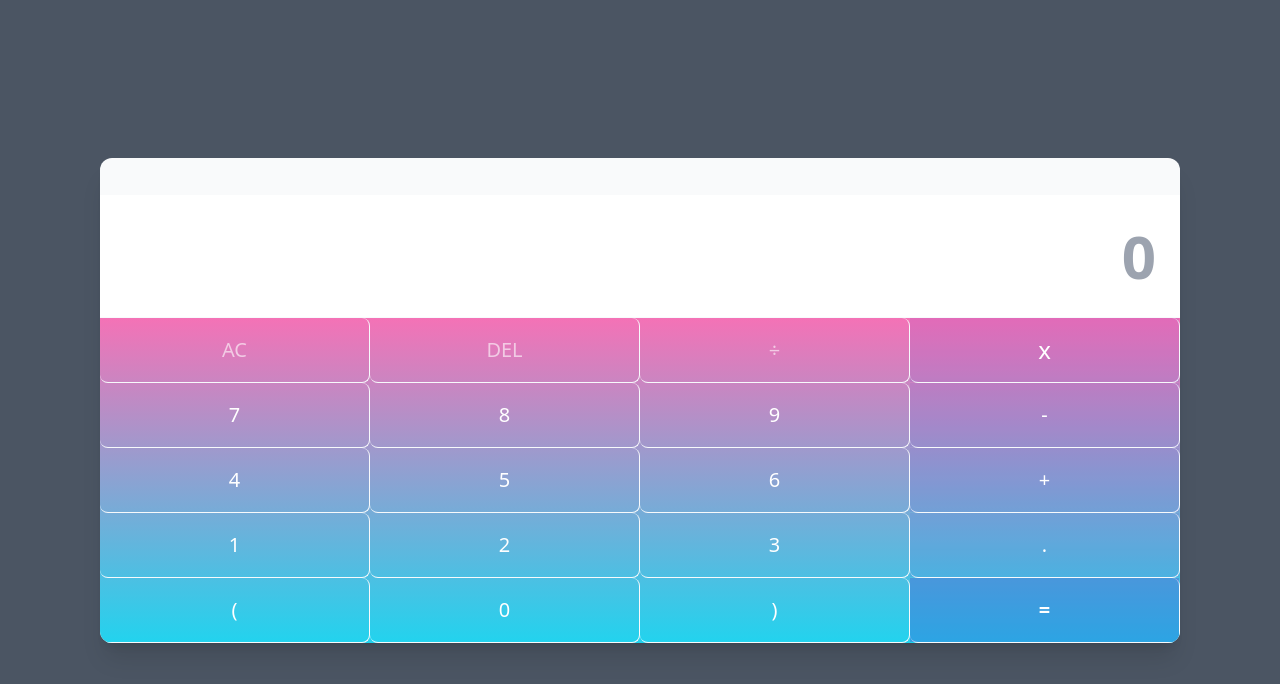
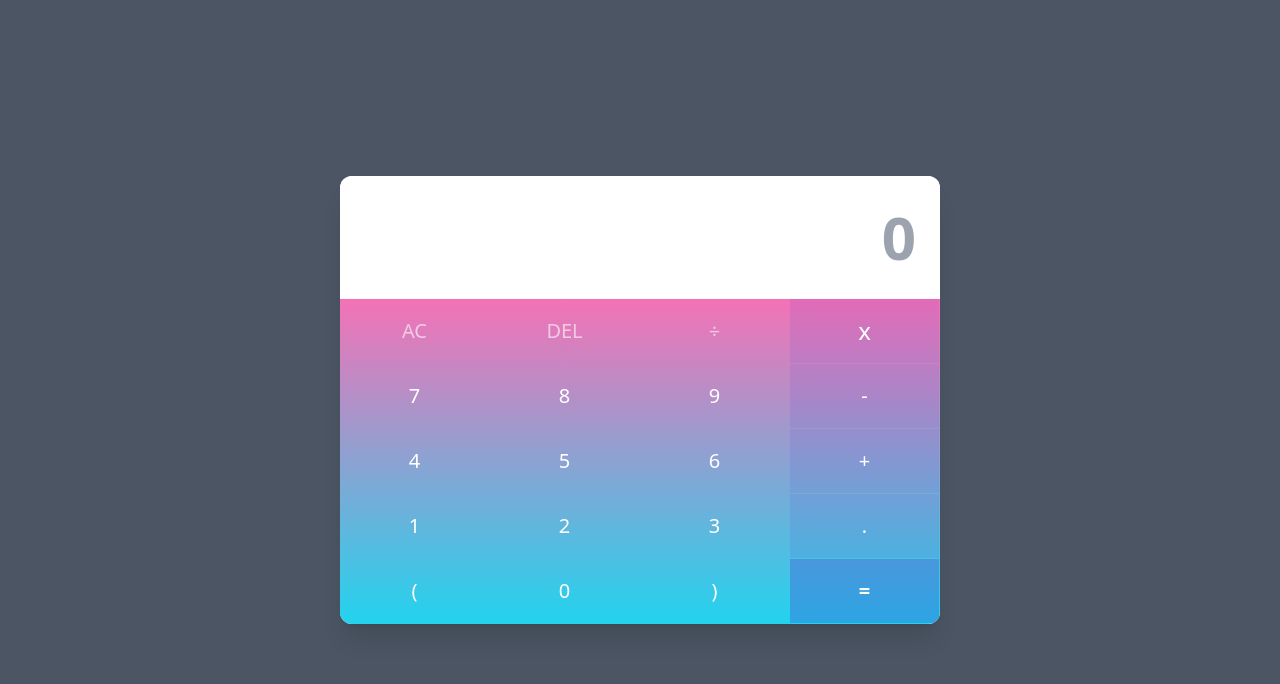
Before and after one commit to alxcyha/Calculator, a website: page index.html in a window 1280 px wide. Drawn offline with nearby package versions, Linux system fonts and the light colour scheme.

Commit message:
design update

```diff
--- a/index.html
+++ b/index.html
@@ -3,9 +3,10 @@
 <head>
   <meta charset="UTF-8">
   <meta name="viewport" content="width=device-width, initial-scale=1.0">
+  <link rel="stylesheet" href="style.css">
   <script src="https://cdn.tailwindcss.com"></script>
 </head>
-<body>
+<body class="bg-gray-600">
 
 <!-- <style>@import url(https://cdnjs.cloudflare.com/ajax/libs/MaterialDesign-Webfont/5.3.45/css/materialdesignicons.min.css);</style> -->
 <!-- <div class="flex flex-wrap justify-center place-content-center min-w-screen pt-5 bg-gray-600 flex items-center justify-center "style="max-width: 1080px">
@@ -13,80 +14,80 @@
       src="https://pbs.twimg.com/profile_banners/1310495861353279488/1654169995/600x200"
       class=" rounded-lg shadow-none transition-shadow duration-300 ease-in-out hover:shadow-lg hover:shadow-black/30">
 </div> -->
-    <div class="calculator min-w-screen min-h-screen bg-gray-600 flex items-center justify-center px-5 pt-0 ">
+    <div class="calculator  items-center justify-center px-5 pt-0 ">
 
         <div class="w-full align-top mx-auto rounded-xl bg-gray-50 shadow-xl text-gray-800 relative overflow-hidden" style="max-width:1080px">
-            <div class="w-full h-40 border-b border-slate-50 flex items-end">
+            <div class="w-full h-full border-b border-slate-50 flex items-end">
                 <input type="text" class="screen w-full py-5 px-6 text-6xl text-black text-right font-semibold" placeholder="0" id="screen">
             </div>
             <div class="w-full bg-gradient-to-b from-pink-400 to-cyan-400">
                 <div class="flex w-full">
-                    <div class="w-1/4 border-r border-b border-slate-50 rounded-lg">
+                    <div class="w-1/4 border-r border-b border-transparent rounded-full">
                         <button class="symbol w-full h-16 outline-none focus:outline-none hover:bg-indigo-700 hover:bg-opacity-20 text-white text-opacity-60 text-xl font-normal" onclick="wipe()">AC</button>
                     </div>
-                    <div class="w-1/4 border-r border-b border-slate-50 rounded-lg">
+                    <div class="w-1/4 border-r border-b border-transparent rounded-lg">
                         <button class="symbol w-full h-16 outline-none focus:outline-none hover:bg-indigo-700 hover:bg-opacity-20 text-white text-opacity-60 text-xl font-normal" onclick="del()">DEL</button>
                     </div>
-                    <div class="w-1/4 border-r border-b border-slate-50 rounded-lg">
+                    <div class="w-1/4 border-r border-b border-transparent rounded-lg">
                         <button class="symbol w-full h-16 outline-none focus:outline-none hover:bg-indigo-700 hover:bg-opacity-20 text-white text-opacity-60 text-xl font-normal" onclick="show('/')">÷</button>
                     </div>
-                    <div class="w-1/4 border-r border-b border-slate-50 rounded-lg">
+                    <div class="w-1/4 border-r border-b border-transparent rounded-lg">
                         <button class="symbol w-full h-16 outline-none focus:outline-none bg-indigo-700 bg-opacity-10 hover:bg-opacity-20 text-white text-2xl font-normal" onclick="show('*')">x</button>
                     </div>
                 </div>
                 <div class="flex w-full">
-                    <div class="w-1/4 border-r border-b border-slate-50 rounded-lg">
+                    <div class="w-1/4 border-r border-b border-transparent rounded-lg">
                         <button class="number w-full h-16 outline-none focus:outline-none hover:bg-indigo-700 hover:bg-opacity-20 text-white text-xl font-light"onclick="show('7')">7</button>
                     </div>
-                    <div class="w-1/4 border-r border-b border-slate-50 rounded-lg">
+                    <div class="w-1/4 border-r border-b border-transparent rounded-lg">
                         <button class="number w-full h-16 outline-none focus:outline-none hover:bg-indigo-700 hover:bg-opacity-20 text-white text-xl font-light"onclick="show('8')">8</button>
                     </div>
-                    <div class="w-1/4 border-r border-b border-slate-50 rounded-lg">
+                    <div class="w-1/4 border-r border-b border-transparent rounded-lg">
                         <button class="number w-full h-16 outline-none focus:outline-none hover:bg-indigo-700 hover:bg-opacity-20 text-white text-xl font-light"onclick="show('9')">9</button>
                     </div>
-                    <div class="w-1/4 border-r border-b border-slate-50 rounded-lg">
+                    <div class="w-1/4 border-r border-b border-transparent rounded-lg">
                         <button class="symbol w-full h-16 outline-none focus:outline-none bg-indigo-700 bg-opacity-10 hover:bg-opacity-20 text-white text-xl font-normal" onclick="show('-')">-</button>
                     </div>
                 </div>
                 <div class="flex w-full">
-                    <div class="w-1/4 border-r border-b border-slate-50 rounded-lg">
+                    <div class="w-1/4 border-r border-b border-transparent rounded-lg">
                         <button class="number w-full h-16 outline-none focus:outline-none hover:bg-indigo-700 hover:bg-opacity-20 text-white text-xl font-light" onclick="show('4')">4</button>
                     </div>
-                    <div class="w-1/4 border-r border-b border-slate-50 rounded-lg">
+                    <div class="w-1/4 border-r border-b border-transparent rounded-lg">
                         <button class="number w-full h-16 outline-none focus:outline-none hover:bg-indigo-700 hover:bg-opacity-20 text-white text-xl font-light" onclick="show('5')">5</button>
                     </div>
-                    <div class="w-1/4 border-r border-b border-slate-50 rounded-lg">
+                    <div class="w-1/4 border-r border-b border-transparent rounded-lg">
                         <button class="number w-full h-16 outline-none focus:outline-none hover:bg-indigo-700 hover:bg-opacity-20 text-white text-xl font-light" onclick="show('6')">6</button>
                     </div>
-                    <div class="w-1/4 border-r border-b border-slate-50 rounded-lg">
+                    <div class="w-1/4 border-r border-b border-transparent rounded-lg">
                         <button class="symbol w-full h-16 outline-none focus:outline-none bg-indigo-700 bg-opacity-10 hover:bg-opacity-20 text-white text-xl font-normal" onclick="show('+')">+</button>
                     </div>
                 </div>
                 <div class="flex w-full">
-                    <div class="w-1/4 border-r border-b border-slate-50 rounded-lg">
+                    <div class="w-1/4 border-r border-b border-transparent rounded-lg">
                         <button class="number w-full h-16 outline-none focus:outline-none hover:bg-indigo-700 hover:bg-opacity-20 text-white text-xl font-light" onclick="show('1')">1</button>
                     </div>
-                    <div class="w-1/4 border-r border-b border-slate-50 rounded-lg">
+                    <div class="w-1/4 border-r border-b border-transparent rounded-lg">
                         <button class="number w-full h-16 outline-none focus:outline-none hover:bg-indigo-700 hover:bg-opacity-20 text-white text-xl font-light" onclick="show('2')">2</button>
                     </div>
-                    <div class="w-1/4 border-r border-b border-slate-50 rounded-lg">
+                    <div class="w-1/4 border-r border-b border-transparent rounded-lg">
                         <button class="number w-full h-16 outline-none focus:outline-none hover:bg-indigo-700 hover:bg-opacity-20 text-white text-xl font-light" onclick="show('3')">3</button>
                     </div>
-                    <div class="w-1/4 border-r border-b border-slate-50 rounded-lg">
+                    <div class="w-1/4 border-r border-b border-transparent rounded-lg">
                         <button class="symbol w-full h-16 outline-none focus:outline-none bg-indigo-700 bg-opacity-10 hover:bg-opacity-20 text-white text-xl font-normal" onclick="show('.')">.</button>
                     </div>
                 </div>
                 <div class="flex w-full">
-                    <div class="w-1/4 border-r border-b border-slate-50 rounded-lg">
+                    <div class="w-1/4 border-r border-b border-transparent rounded-lg">
                         <button class="symbol w-full h-16 outline-none focus:outline-none hover:bg-indigo-700 hover:bg-opacity-20 text-white text-xl font-normal" onclick="show('(')">(</button>
                     </div>
-                    <div class="w-1/4 border-r border-b border-slate-50 rounded-lg">
+                    <div class="w-1/4 border-r border-b border-transparent rounded-lg">
                         <button class="number w-full h-16 outline-none focus:outline-none hover:bg-indigo-700 hover:bg-opacity-20 text-white text-xl font-light" onclick="show('0')">0</button>
                     </div>
-                    <div class="w-1/4 border-r border-b border-slate-50 rounded-lg">
+                    <div class="w-1/4 border-r border-b border-transparent rounded-lg">
                         <button class="symbol w-full h-16 outline-none focus:outline-none hover:bg-indigo-700 hover:bg-opacity-20 text-white text-xl font-normal" onclick="show(')')">)</button>
                     </div>
-                    <div class="w-1/4 border-r border-b border-slate-50 rounded-lg">
+                    <div class="w-1/4 border-r border-b border-transparent rounded-lg">
                         <button class="symbol w-full h-16 outline-none focus:outline-none bg-indigo-700 bg-opacity-30 hover:bg-opacity-40 text-white text-xl font-semibold" onclick="calc()">=</button>
                     </div>
                 </div>
--- /dev/null
+++ b/style.css
@@ -0,0 +1,19 @@
+body{
+
+}
+.calculator{
+
+    position: fixed;
+    top: 50%;
+    left: 50%;
+    transform: translate(-50%, -50%);
+}
+.screen{
+
+}
+.symbol{
+
+}
+.number{
+
+}
```
